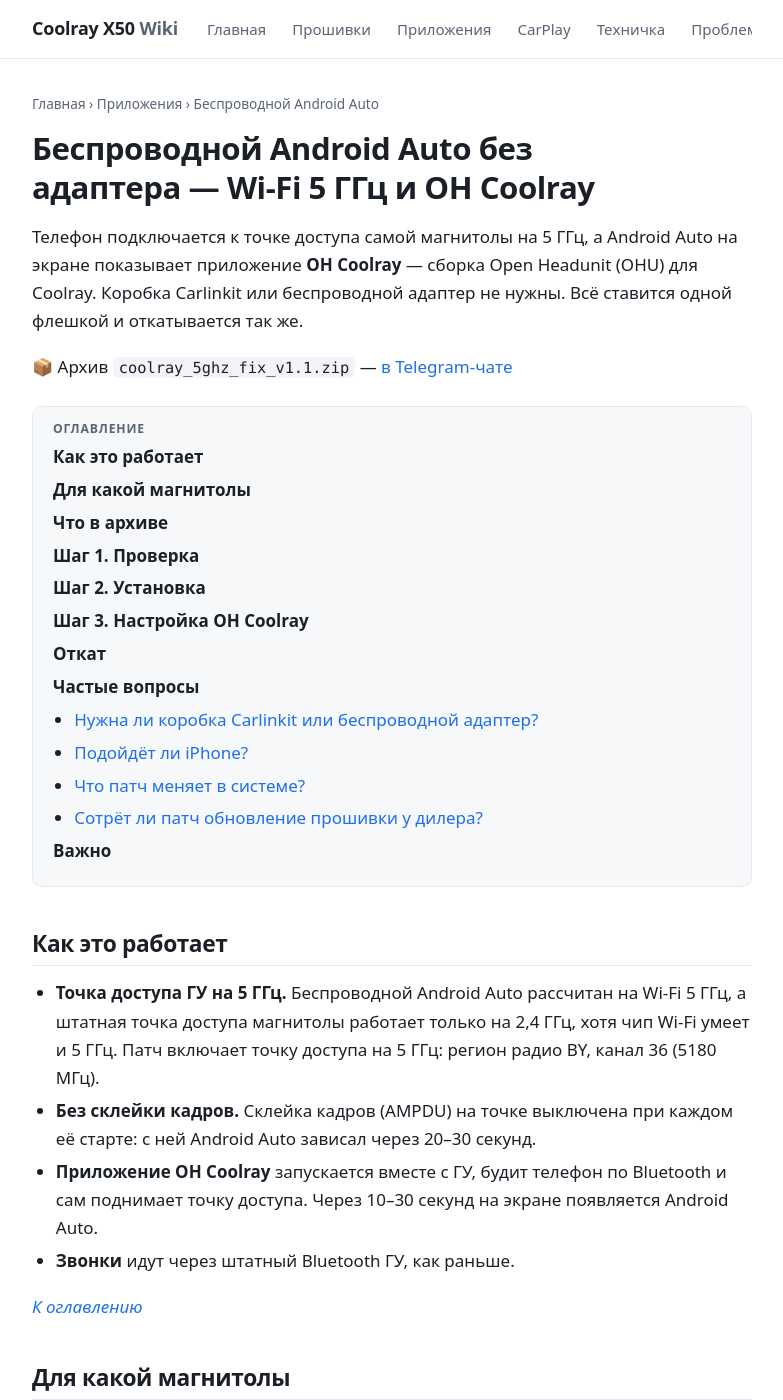
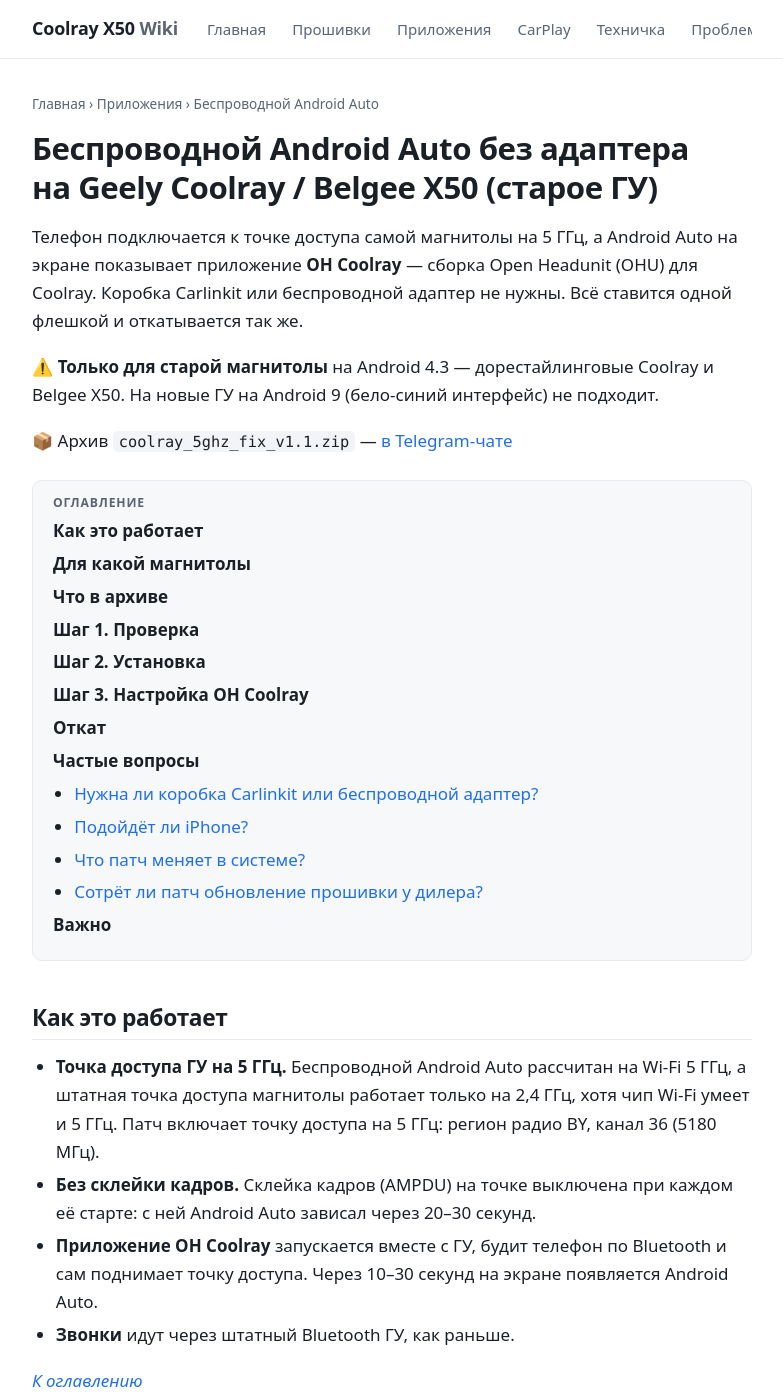
Before and after one commit to qttc/qttc.github.io, a Jekyll site: the page built from pages/wireless-android-auto.md, in a window 1280 px wide and 1400 px high. Shown: the whole window, without its empty margins (248-1031 px from the left). Built offline with Jekyll 4.4.1, drawn with Linux system fonts in a browser that asks for light colours; some of the changed text lies outside the part shown.

Commit message:
Беспроводной Android Auto: Belgee X50 в заголовке, пометка «только старое ГУ на Android 4.3»

```diff
--- a/pages/wireless-android-auto.md
+++ b/pages/wireless-android-auto.md
@@ -1,17 +1,19 @@
 ---
-title: "Беспроводной Android Auto на Geely Coolray без адаптера: Wi‑Fi 5 ГГц и OH Coolray"
+title: "Беспроводной Android Auto без адаптера на Geely Coolray / Belgee X50 (старое ГУ)"
 layout: page
 permalink: /pages/wireless-android-auto/
 parent: /pages/apps/
 crumb: "Беспроводной Android Auto"
 faq: true
-description: "Как запустить беспроводной Android Auto на штатной ГУ Geely Coolray без адаптера: патч точки доступа ГУ на 5 ГГц и приложение OH Coolray, проверка и установка с флешки, откат."
+description: "Беспроводной Android Auto без адаптера на старой ГУ Geely Coolray / Belgee X50 (дорестайлинг, Android 4.3): точка доступа ГУ на 5 ГГц и приложение OH Coolray, проверка и установка с флешки, откат."
 image: /assets/logo.png
 ---
 
-# Беспроводной Android Auto без адаптера — Wi‑Fi 5 ГГц и OH Coolray
+# Беспроводной Android Auto без адаптера на Geely Coolray / Belgee X50 (старое ГУ)
 
 Телефон подключается к точке доступа самой магнитолы на 5 ГГц, а Android Auto на экране показывает приложение **OH Coolray** — сборка Open Headunit (OHU) для Coolray. Коробка Carlinkit или беспроводной адаптер не нужны. Всё ставится одной флешкой и откатывается так же.
+
+⚠️ **Только для старой магнитолы** на Android 4.3 — дорестайлинговые Coolray и Belgee X50. На новые ГУ на Android 9 (бело-синий интерфейс) не подходит.
 
 📦 Архив `coolray_5ghz_fix_v1.1.zip` — [в Telegram-чате](https://t.me/CoolRay_Android_Develop/70989/464341)
 
@@ -36,8 +38,8 @@
 
 | Параметр | Значение |
 | --- | --- |
-| Автомобиль | Geely Coolray / SX11 (дорестайлинг) |
-| Магнитола | штатная, C3ALFUS, Android 4.3 |
+| Автомобиль | Geely Coolray / SX11 и Belgee X50 — только дорестайлинг со старой ГУ |
+| Магнитола | штатная, C3ALFUS, Android 4.3 (новые ГУ на Android 9 не подходят) |
 | Чип Wi‑Fi | Broadcom BCM4339 |
 | Проверено на ПО | GKUI 05.07.06000.H50.00032 |
 | Телефон | Android с беспроводным Android Auto и Wi‑Fi 5 ГГц |
```
Also changed, not shown: index.md (+1 -1 lines).
